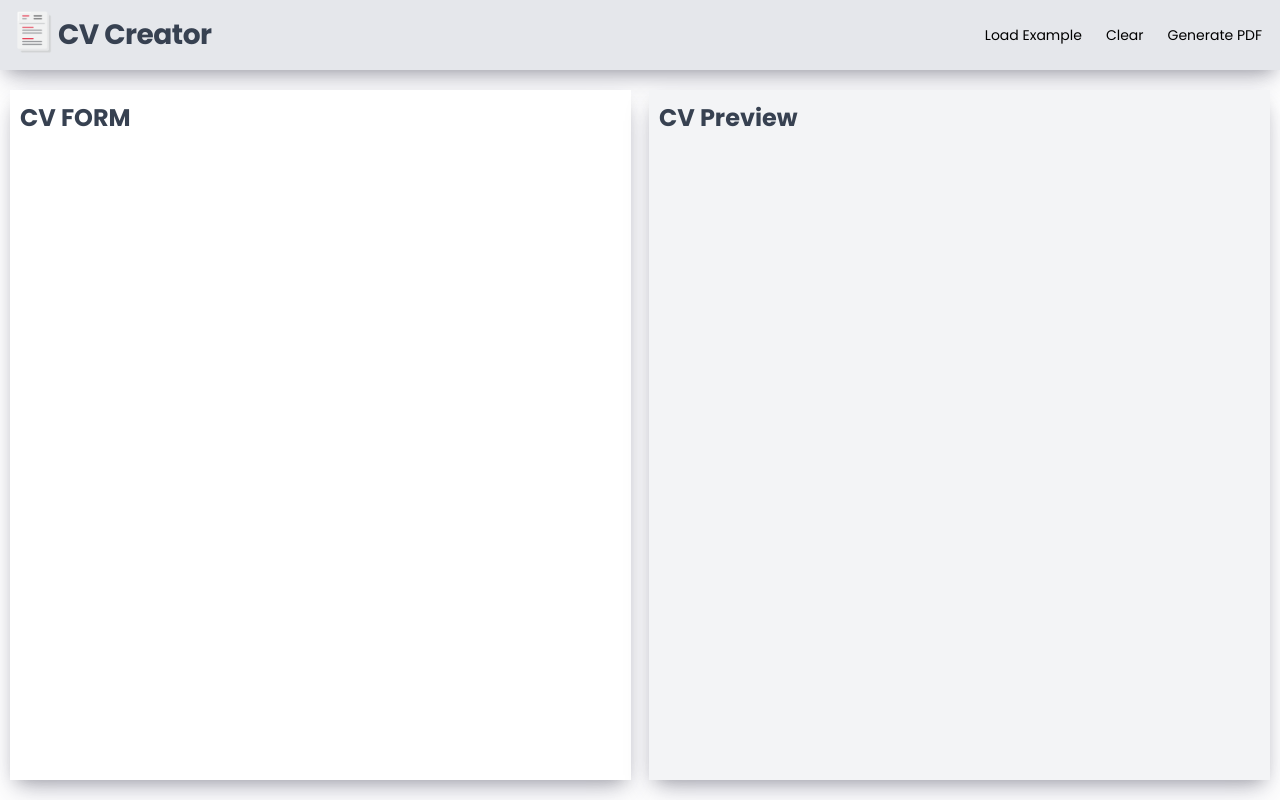
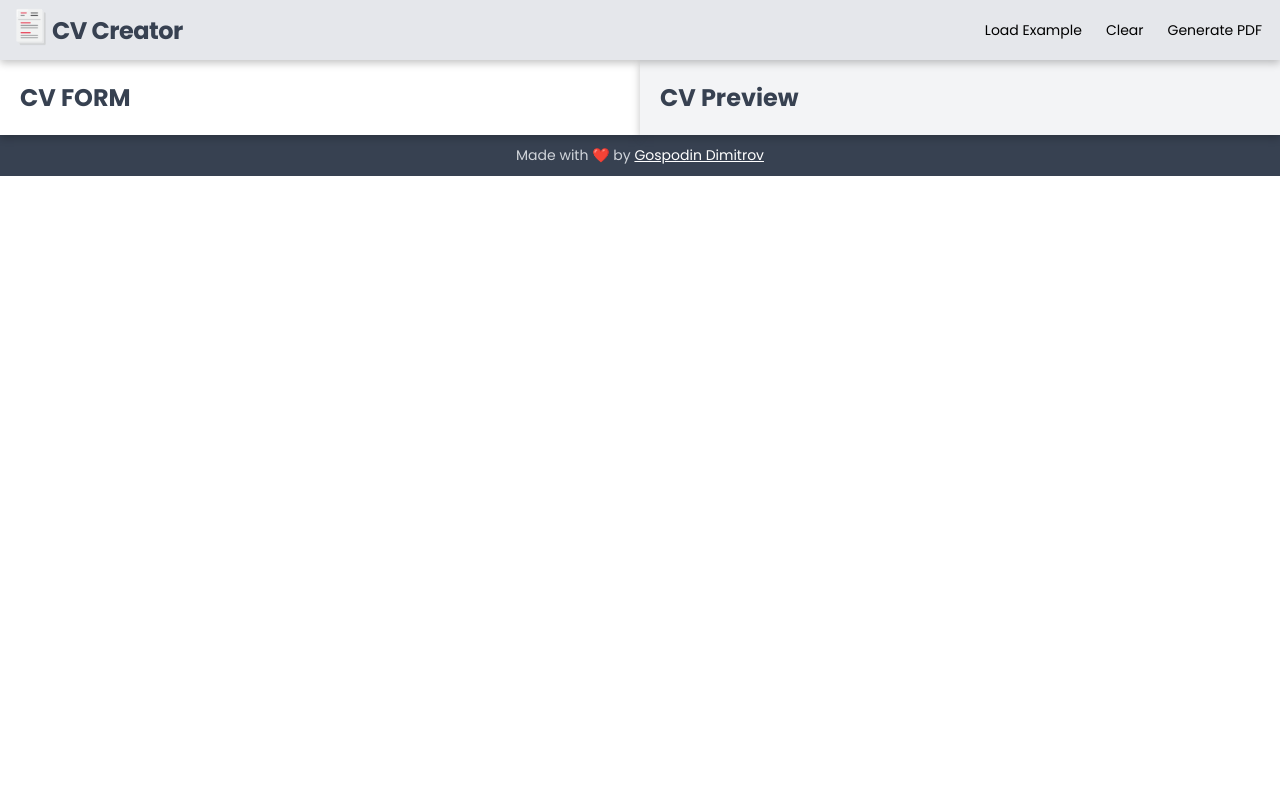
Before and after one commit to GDimitroff/cv-creator, a JavaScript app: page / in a window 1280 px wide. Built offline with nearby package versions, Linux system fonts and the light colour scheme; the HTML template or start-up script is replaced by a standard one.

Commit message:
Add footer, adjust styling

```diff
--- a/src/App.js
+++ b/src/App.js
@@ -1,4 +1,5 @@
 import Header from './components/core/Header';
+import Footer from './components/core/Footer';
 import CVForm from './components/CVForm/CVForm';
 import CVPreview from './components/CVPreview/CVPreview';
 
@@ -10,6 +11,7 @@ function App() {
         <CVForm />
         <CVPreview />
       </main>
+      <Footer />
     </>
   );
 }
--- /dev/null
+++ b/src/components/core/Footer.js
@@ -0,0 +1,15 @@
+export default function Footer() {
+  return (
+    <footer className="footer">
+      <p>
+        Made with ❤️ by{' '}
+        <a
+          href="https://github.com/GDimitroff"
+          target="_blank"
+          rel="noreferrer">
+          Gospodin Dimitrov
+        </a>
+      </p>
+    </footer>
+  );
+}
--- a/src/index.css
+++ b/src/index.css
@@ -15,20 +15,23 @@ body {
   font-size: 1.6rem;
   font-weight: 400;
   color: #374151;
+  min-height: 100vh;
 }
 
 .header {
   display: flex;
   align-items: center;
   padding: 1rem;
-  height: 70px;
+  height: 60px;
   background-color: #e5e7eb;
-  box-shadow: rgba(50, 50, 93, 0.25) 0px 13px 27px -5px,
-    rgba(0, 0, 0, 0.3) 0px 8px 16px -8px;
+  box-shadow: rgba(0, 0, 0, 0.24) 0px 3px 8px;
+  position: sticky;
+  top: 0;
+  left: 0;
 }
 
 .header--logo {
-  width: 48px;
+  width: 42px;
 }
 
 .header--logo img {
@@ -36,7 +39,7 @@ body {
 }
 
 .header--title {
-  font-size: 2.8rem;
+  font-size: 2.4rem;
   font-weight: 700;
   letter-spacing: -0.5px;
   margin-right: auto;
@@ -69,17 +72,14 @@ body {
 
 .main {
   display: flex;
-  justify-content: space-between;
-  padding: 2rem 1rem;
-  gap: 18px;
+  justify-content: center;
 }
 
 .cv-form,
 .cv-preview {
   flex-basis: 50%;
-  box-shadow: rgba(50, 50, 93, 0.25) 0px 13px 27px -5px,
-    rgba(0, 0, 0, 0.3) 0px 8px 16px -8px;
-  padding: 1rem;
+  box-shadow: rgba(0, 0, 0, 0.24) 0px 3px 8px;
+  padding: 2rem;
 }
 
 .cv-form {
@@ -88,5 +88,23 @@ body {
 
 .cv-preview {
   background-color: #f3f4f6;
-  min-height: calc(100vh - 70px - 4rem);
 }
+
+.footer {
+  background-color: #374151;
+  color: #d1d5db;
+  text-align: center;
+  padding: 1rem;
+  font-size: 1.4rem;
+}
+
+a:link,
+a:visited {
+  color: #fff;
+  transition: 0.2s ease-in-out;
+}
+
+a:active,
+a:hover {
+  color: #d1d5db;
+}
```
